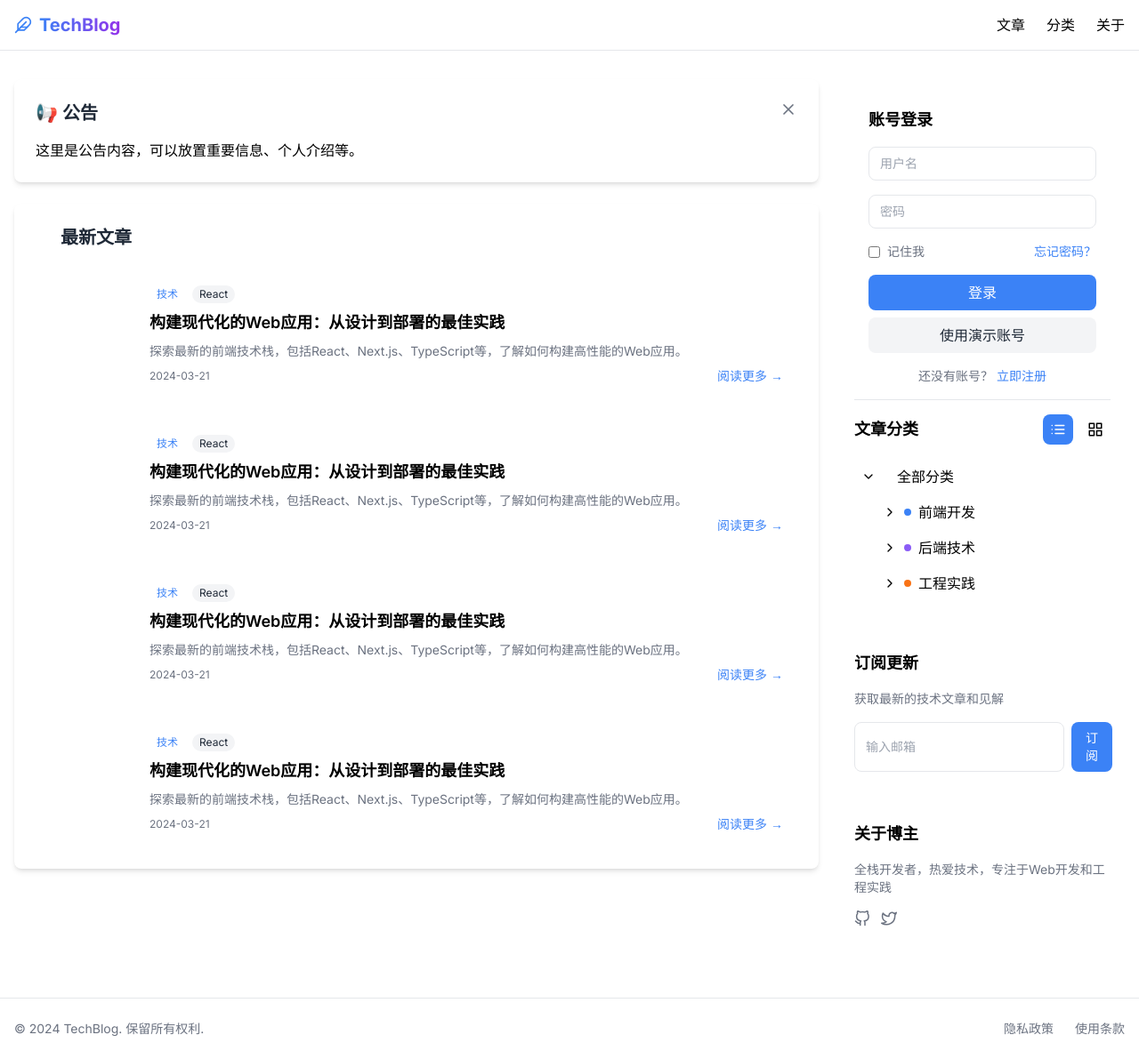
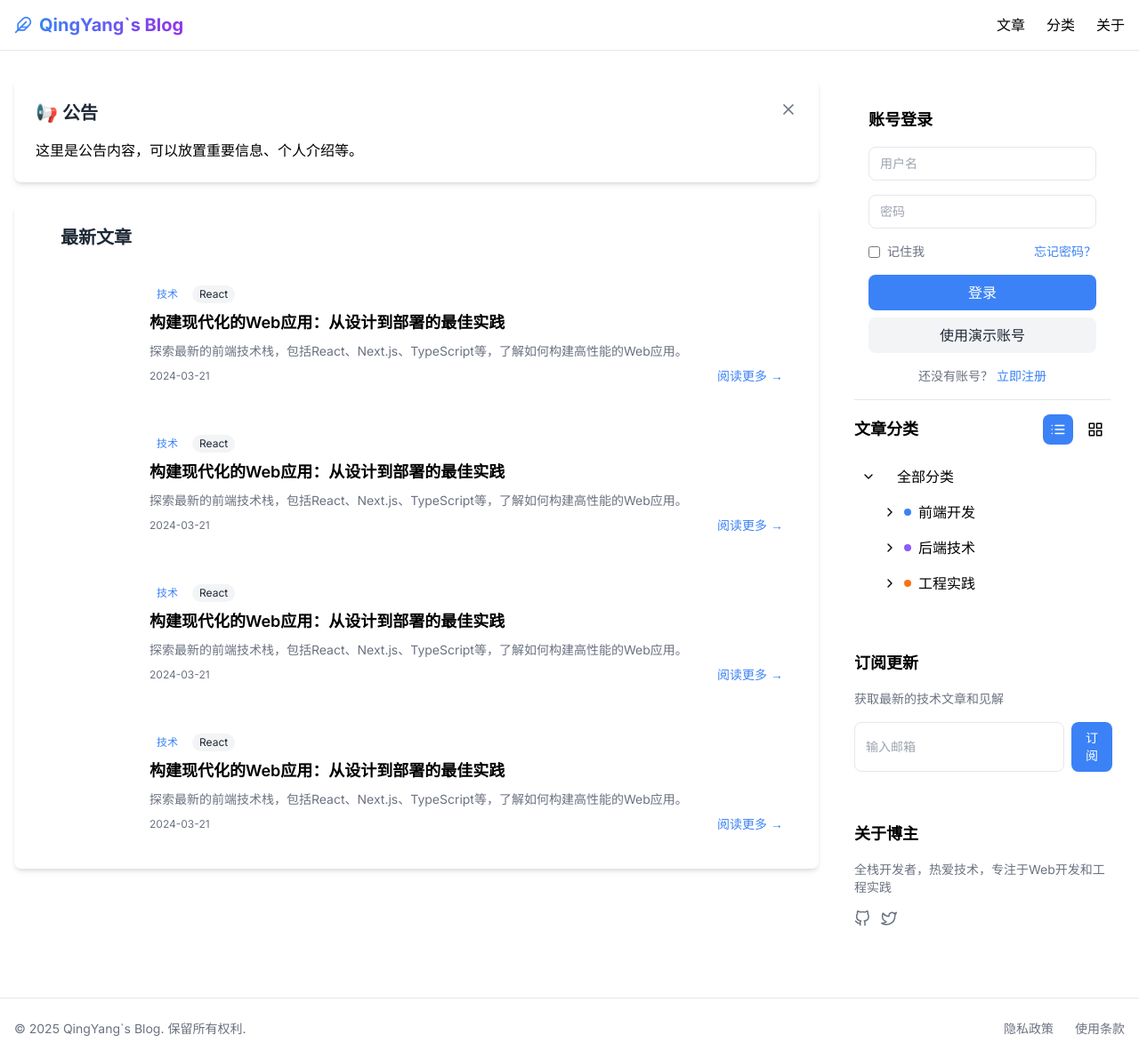
Before and after one commit to QingYang1807/blog, a Next.js app in the folder blog-system/: page / in a window 1280 px wide. Shown: the whole page at 89% size. Built offline with nearby package versions, Linux system fonts and the light colour scheme.

Commit message:
modify the show name of blog

```diff
--- a/blog-system/src/app/page.tsx
+++ b/blog-system/src/app/page.tsx
@@ -15,7 +15,7 @@ export default function HomePage() {
           <Link href="/" className="text-xl font-bold flex items-center gap-2">
             <FiFeather className="text-primary" />
             <span className="bg-gradient-to-r from-primary to-purple-600 text-transparent bg-clip-text">
-              TechBlog
+              QingYang`s Blog
             </span>
           </Link>
           <div className="flex gap-6 items-center">
@@ -111,7 +111,7 @@ export default function HomePage() {
         <div className="container mx-auto px-4 py-6">
           <div className="flex flex-col md:flex-row justify-between items-center gap-4">
             <div className="text-sm text-muted-foreground">
-              © 2024 TechBlog. 保留所有权利.
+              © 2025 QingYang`s Blog. 保留所有权利.
             </div>
             <div className="flex gap-6">
               <Link href="/privacy" className="text-sm text-muted-foreground hover:text-primary transition-colors">隐私政策</Link>
```
